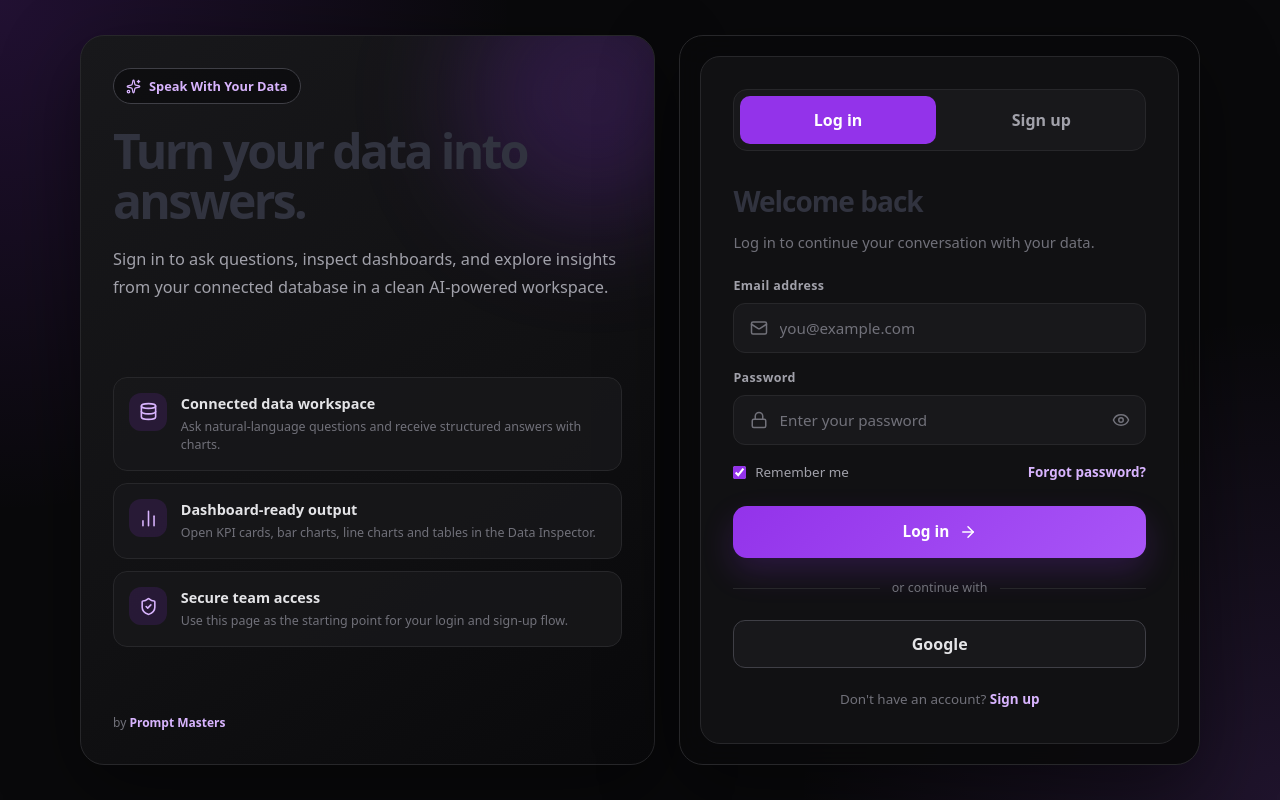
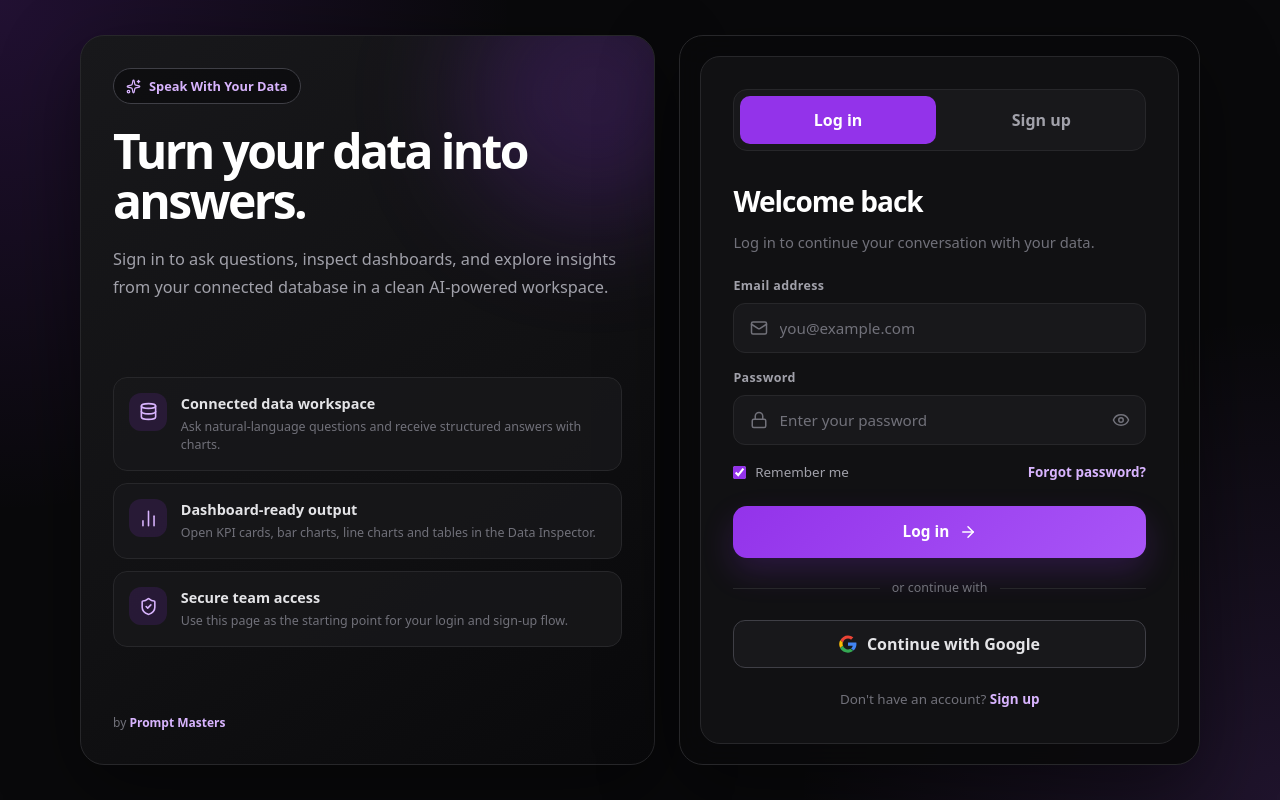
Before and after one commit to tsomhs/uniai, a React app in the folder frontend/: page / in a window 1280 px wide. Built offline with nearby package versions, Linux system fonts and the light colour scheme; no server answers; the HTML template or start-up script is replaced by a standard one.

Commit message:
feat: enhance AuthPage with Google sign-in button and text color adjustments

```diff
--- a/frontend/src/AuthPage.jsx
+++ b/frontend/src/AuthPage.jsx
@@ -263,6 +263,7 @@ export default function AuthPage({ onLogin }) {
               lineHeight: 1.05,
               letterSpacing: '-0.055em',
               maxWidth: 540,
+              color: '#ffffff',
             }}>
               Turn your data into answers.
             </h1>
@@ -373,6 +374,7 @@ export default function AuthPage({ onLogin }) {
                 margin: 0,
                 fontSize: '1.75rem',
                 letterSpacing: '-0.035em',
+                color: '#ffffff',
               }}>
                 {isSignup ? 'Create your account' : 'Welcome back'}
               </h2>
@@ -551,6 +553,10 @@ export default function AuthPage({ onLogin }) {
                 cursor: 'pointer',
                 fontWeight: 700,
                 transition: 'all 0.2s',
+                display: 'flex',
+                alignItems: 'center',
+                justifyContent: 'center',
+                gap: '0.6rem',
               }}
               onMouseOver={e => {
                 e.currentTarget.style.borderColor = T.purple;
@@ -561,7 +567,13 @@ export default function AuthPage({ onLogin }) {
                 e.currentTarget.style.color = T.textPri;
               }}
             >
-              Google
+              <svg width="18" height="18" viewBox="0 0 48 48" xmlns="http://www.w3.org/2000/svg">
+                <path fill="#EA4335" d="M24 9.5c3.14 0 5.95 1.08 8.17 2.86l6.08-6.08C34.46 3.04 29.52 1 24 1 14.82 1 7.02 6.48 3.6 14.22l7.1 5.52C12.4 13.62 17.74 9.5 24 9.5z"/>
+                <path fill="#4285F4" d="M46.52 24.5c0-1.64-.15-3.22-.42-4.75H24v9h12.7c-.55 2.98-2.2 5.5-4.68 7.2l7.18 5.58C43.3 37.38 46.52 31.4 46.52 24.5z"/>
+                <path fill="#FBBC05" d="M10.7 28.26A14.57 14.57 0 0 1 9.5 24c0-1.48.25-2.92.7-4.26l-7.1-5.52A23.93 23.93 0 0 0 .5 24c0 3.86.92 7.5 2.6 10.72l7.6-6.46z"/>
+                <path fill="#34A853" d="M24 47c5.52 0 10.16-1.82 13.54-4.96l-7.18-5.58C28.56 37.9 26.38 38.5 24 38.5c-6.26 0-11.6-4.12-13.3-9.74l-7.6 6.46C6.98 42.48 14.82 47 24 47z"/>
+              </svg>
+              Continue with Google
             </button>
 
             <p style={{
```
